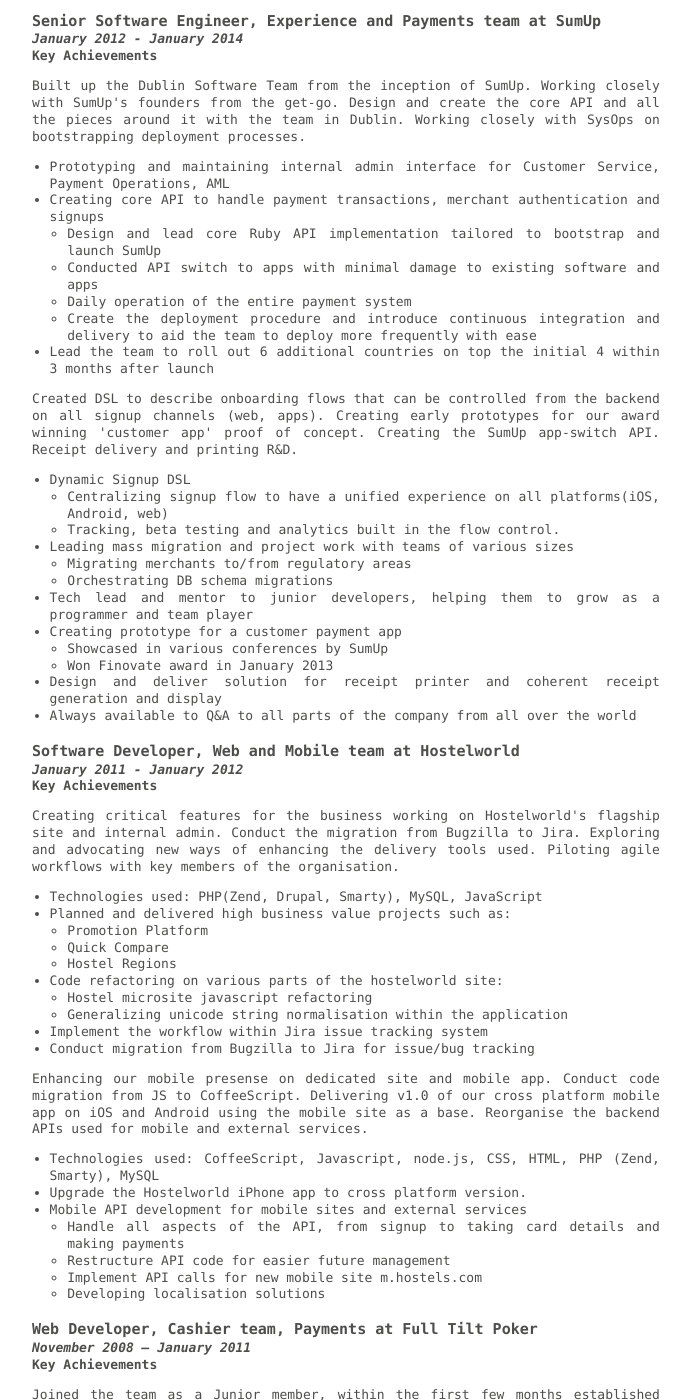
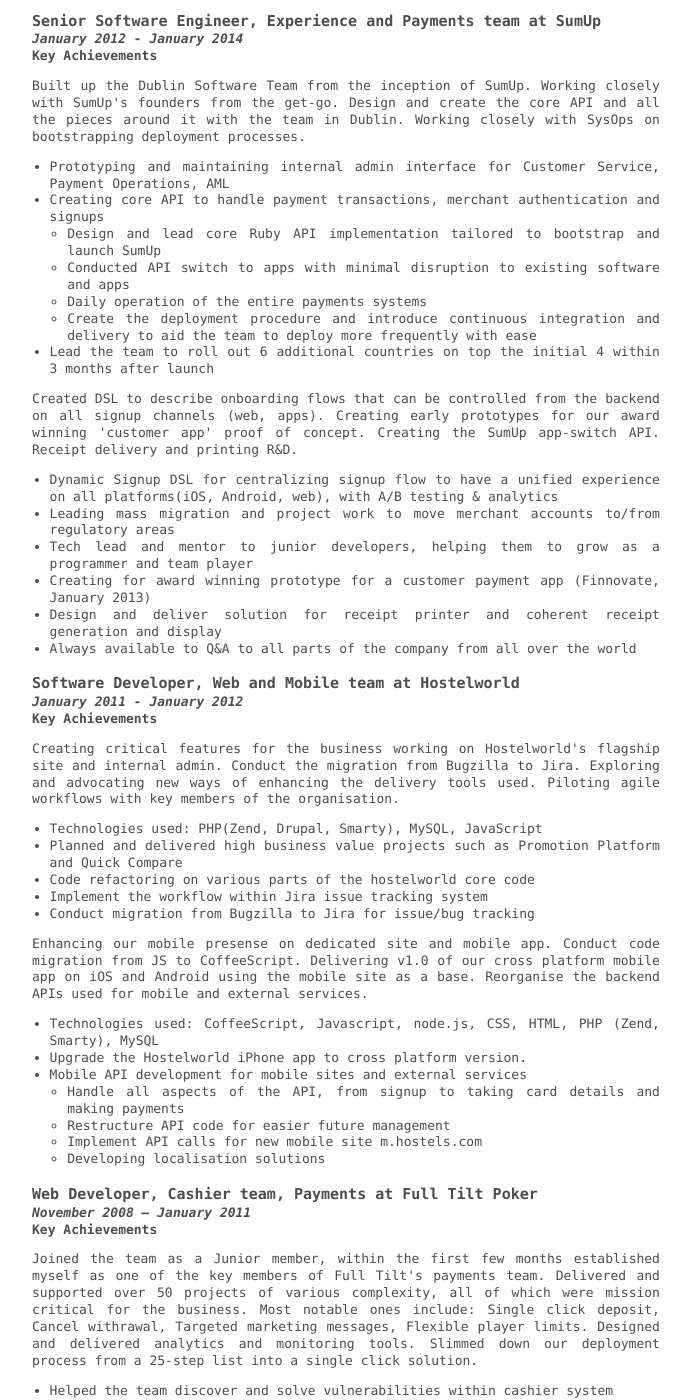
Before and after one commit to marjaimate/marjaimate.github.io, a Jekyll site: the page built from about.html, in a window 1280 px wide and 1400 px high, scrolled down 1594 px. Shown: the whole window, without its empty margins (294-985 px from the left). Built offline with Jekyll 4.4.1, drawn with Linux system fonts in a browser that asks for light colours; some of the changed text lies outside the part shown.

Commit message:
Changed the about page - slimmed down version.

```diff
--- a/about.html
+++ b/about.html
@@ -117,8 +117,8 @@
       <li>Creating core API to handle payment transactions, merchant authentication and signups
         <ul>
           <li>Design and lead core Ruby API implementation tailored to bootstrap and launch SumUp</li>
-          <li>Conducted API switch to apps with minimal damage to existing software and apps</li>
-          <li>Daily operation of the entire payment system</li>
+          <li>Conducted API switch to apps with minimal disruption to existing software and apps</li>
+          <li>Daily operation of the entire payments systems</li>
           <li>Create the deployment procedure and introduce continuous integration and delivery to aid the team to deploy more frequently with ease</li>
         </ul>
       </li>
@@ -128,25 +128,10 @@
     Created DSL to describe onboarding flows that can be controlled from the backend on all signup channels (web, apps). Creating early prototypes for our award winning 'customer app' proof of concept. Creating the SumUp app-switch API. Receipt delivery and printing R&D.
     </p>
     <ul>
-      <li>Dynamic Signup DSL
-        <ul>
-          <li>Centralizing signup flow to have a unified experience on all platforms(iOS, Android, web)</li>
-          <li>Tracking, beta testing and analytics built in the flow control.</li>
-        </ul>
-      </li>
-      <li>Leading mass migration and project work with teams of various sizes
-        <ul>
-          <li>Migrating merchants to/from regulatory areas</li>
-          <li>Orchestrating DB schema migrations</li>
-        </ul>
-      </li>
+      <li>Dynamic Signup DSL for centralizing signup flow to have a unified experience on all platforms(iOS, Android, web), with A/B testing &amp; analytics</li>
+      <li>Leading mass migration and project work to move merchant accounts to/from regulatory areas</li>
       <li>Tech lead and mentor to junior developers, helping them to grow as a programmer and team player</li>
-      <li>Creating prototype for a customer payment app
-        <ul>
-          <li>Showcased in various conferences by SumUp</li>
-          <li>Won Finovate award in January 2013</li>
-        </ul>
-      </li>
+      <li>Creating for award winning prototype for a customer payment app (Finnovate, January 2013)</li>
       <li>Design and deliver solution for receipt printer and coherent receipt generation and display</li>
       <li>Always available to Q&amp;A to all parts of the company from all over the world</li>
     </ul>
@@ -160,20 +145,9 @@
     </p>
     <ul>
       <li>Technologies used: PHP(Zend, Drupal, Smarty), MySQL, JavaScript</li>
-      <li> Planned and delivered high business value projects such as:
-        <ul>
-          <li>Promotion Platform</li>
-          <li>Quick Compare</li>
-          <li>Hostel Regions</li>
-        </ul>
-      </li>
-      <li> Code refactoring on various parts of the hostelworld site:
-        <ul>
-          <li>Hostel microsite javascript refactoring</li>
-          <li>Generalizing unicode string normalisation within the application </li>
-        </ul>
-      </li>
-      <li> Implement the workflow within Jira issue tracking system </li>
+      <li>Planned and delivered high business value projects such as Promotion Platform and Quick Compare</li>
+      <li>Code refactoring on various parts of the hostelworld core code </li>
+      <li>Implement the workflow within Jira issue tracking system </li>
       <li>Conduct migration from Bugzilla to Jira for issue/bug tracking</li>
     </ul>
     <p class="key-points">
@@ -185,7 +159,7 @@
       <li>Mobile API development for mobile sites and external services
       <ul>
         <li>Handle all aspects of the API, from signup to taking card details and making payments</li>
-        <li> Restructure API code for easier future management</li>
+        <li>Restructure API code for easier future management</li>
         <li>Implement API calls for new mobile site m.hostels.com</li>
         <li>Developing localisation solutions</li>
       </ul>
@@ -202,27 +176,12 @@
     <ul>
       <li>Helped the team discover and solve vulnerabilities within cashier system</li>
       <li>Designed and created diagnostic tools for production systems (PHP, Bash/Shell)</li>
-      <li>Took initiative in TDD and improving unit testing with PHPUnit
-      <ul>
-        <li>Doubled code coverage percentage within 3 months</li>
-        <li>Improved application reliability and code quality</li>
-      </ul>
-      </li>
+      <li>Took initiative in TDD and improving unit testing with PHPUnit </li>
       <li>Contributing to internal PHP Web framework</li>
       <li>Code optimizations and refactoring on application code base and internal framework </li>
       <li>Prototyping own and team ideas as well as business requests in PHP and Javascript </li>
-      <li>Deployment management and improving / automating deployment process
-      <ul>
-        <li>Conducted cashier deployments</li>
-        <li>Introducing automated deployments</li>
-      </ul>
-      </li>
-      <li>Internal proptotype for release handling of the cashier payments stack
-        <ul>
-          <li>Tool was based on a set of Ruby scripts</li>
-          <li>Turned the scripts to Ruby on Rails prototype</li>
-        </ul>
-      </li>
+      <li>Deployment management and improving / automating deployment process with automated deployments</li>
+      <li>Internal proptotype for release handling of the cashier payments stack </li>
       <li>On call duties</li>
     </ul>
     <br/>
```
Also changed, not shown: other parts of about.html (+3 -3 lines), 1 other file.
